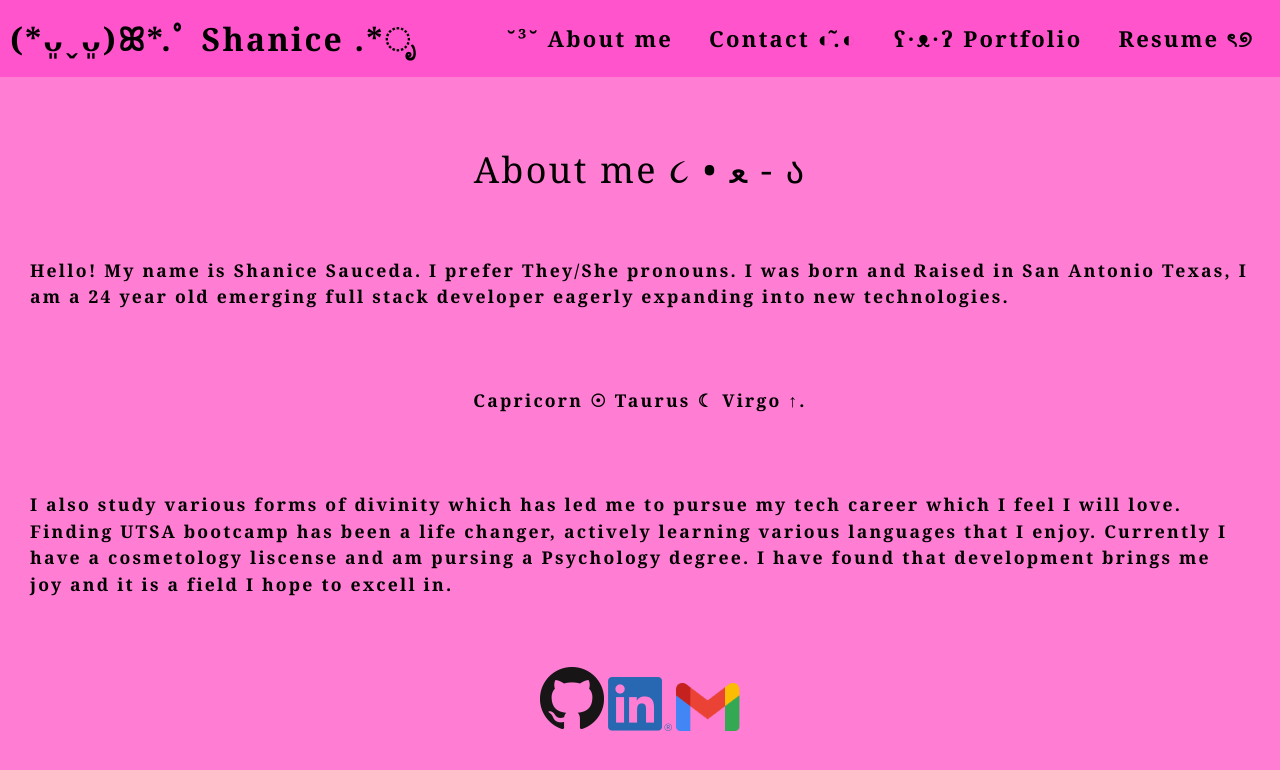
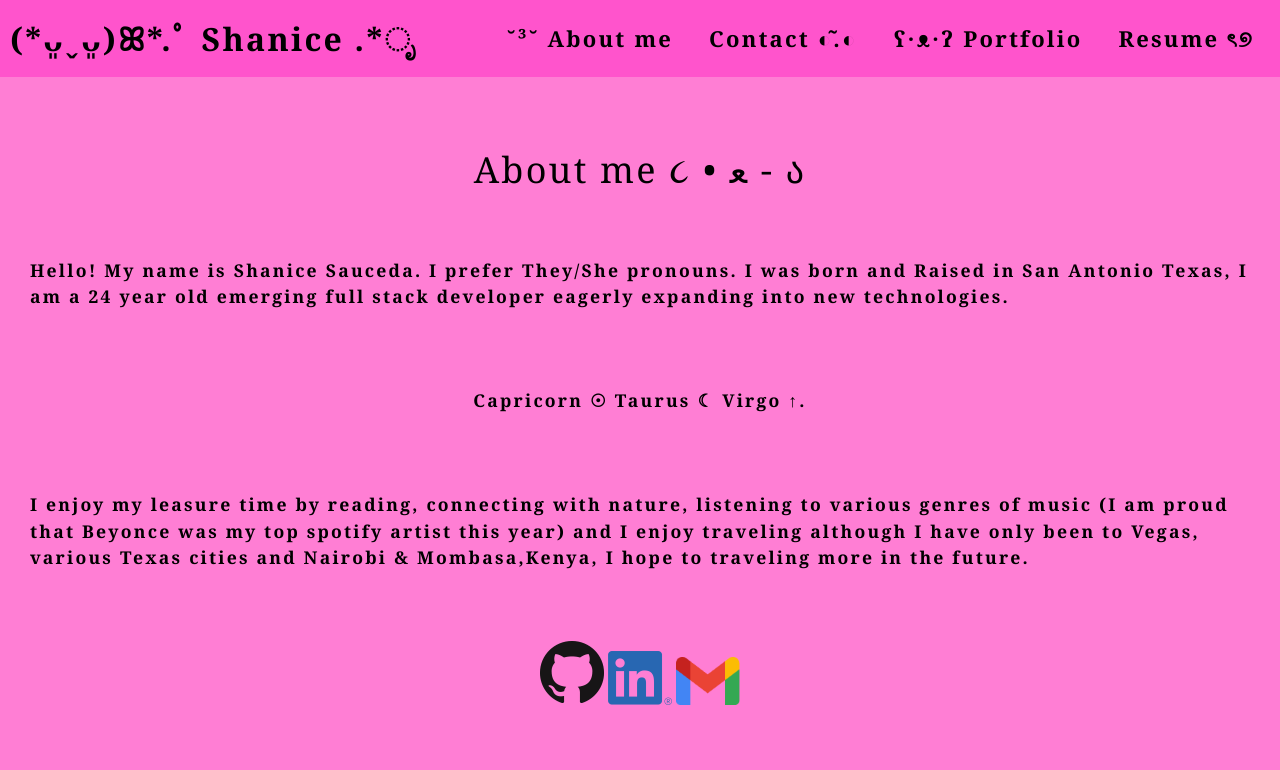
Before and after one commit to shanicesauce/spa-portfolio, a React (Create React App) app: page /about in a window 1280 px wide. Shown: the top 770 px of the page. Built offline with nearby package versions, Linux system fonts and the light colour scheme.

Commit message:
updated about me

```diff
--- a/src/components/About/index.js
+++ b/src/components/About/index.js
@@ -7,7 +7,7 @@ const About = () => {
             <h1 > About me ૮ • ﻌ - ა </h1>
             <p> Hello! My name is Shanice Sauceda. I prefer They/She pronouns. I was born and Raised in San Antonio Texas, I am a 24 year old emerging full stack developer eagerly expanding into new technologies.</p>
             <p> Capricorn ☉ Taurus ☾ Virgo ↑.</p>
-            <p> I also study various forms of divinity which has led me to pursue my tech career which I feel I will love. Finding UTSA bootcamp has been a life changer, actively learning various languages that I enjoy. Currently I have a cosmetology liscense and am pursing a Psychology degree. I have found that development brings me joy and it is a field I hope to excell in. </p>
+            <p> I enjoy my leasure time by reading, connecting with nature, listening to various genres of music (I am proud that Beyonce was my top spotify artist this year) and I enjoy traveling although I have only been to Vegas, various Texas cities and Nairobi & Mombasa,Kenya, I hope to traveling more in the future. </p>
         </section>
     )
 };
```
